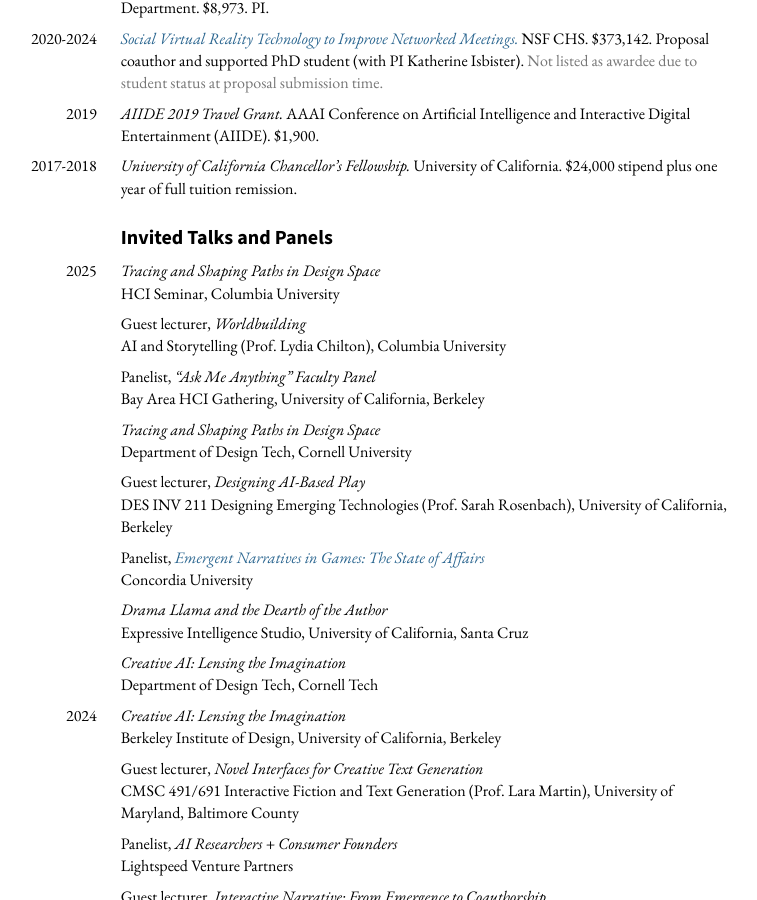
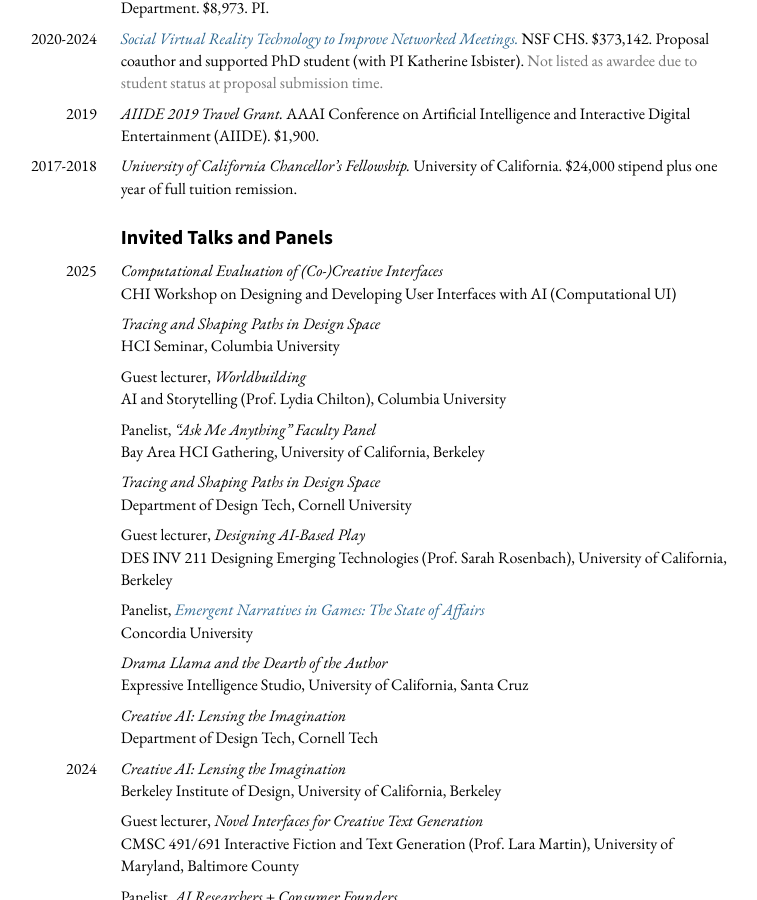
Before and after one commit to mkremins/mkremins.github.io, a Jekyll site: the page built from cv/index.html, in a window 1280 px wide and 900 px high, scrolled down 7536 px. Shown: the whole window, without its empty margins (262-1019 px from the left). Built offline with Jekyll 4.4.1, drawn with Linux system fonts in a browser that asks for light colours.

Commit message:
Add Computational UI keynote

```diff
--- a/_data/talks.json
+++ b/_data/talks.json
@@ -1,4 +1,11 @@
 [
+{
+  "title": "Computational Evaluation of (Co-)Creative Interfaces",
+  "url": "",
+  "year": "2025",
+  "venue": "Computational UI @ CHI",
+  "venue_long": "CHI Workshop on Designing and Developing User Interfaces with AI (Computational UI)",
+},
 {
   "title": "Tracing and Shaping Paths in Design Space",
   "url": "",
```
